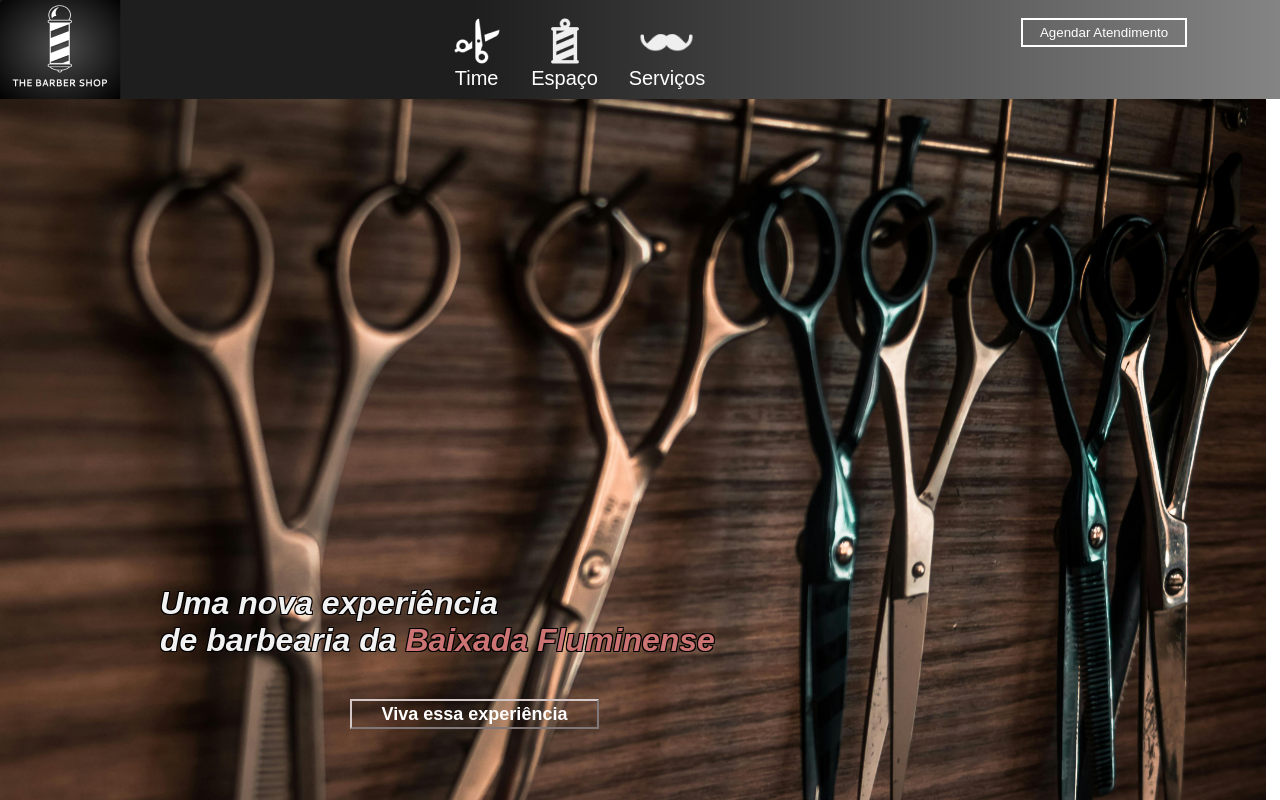
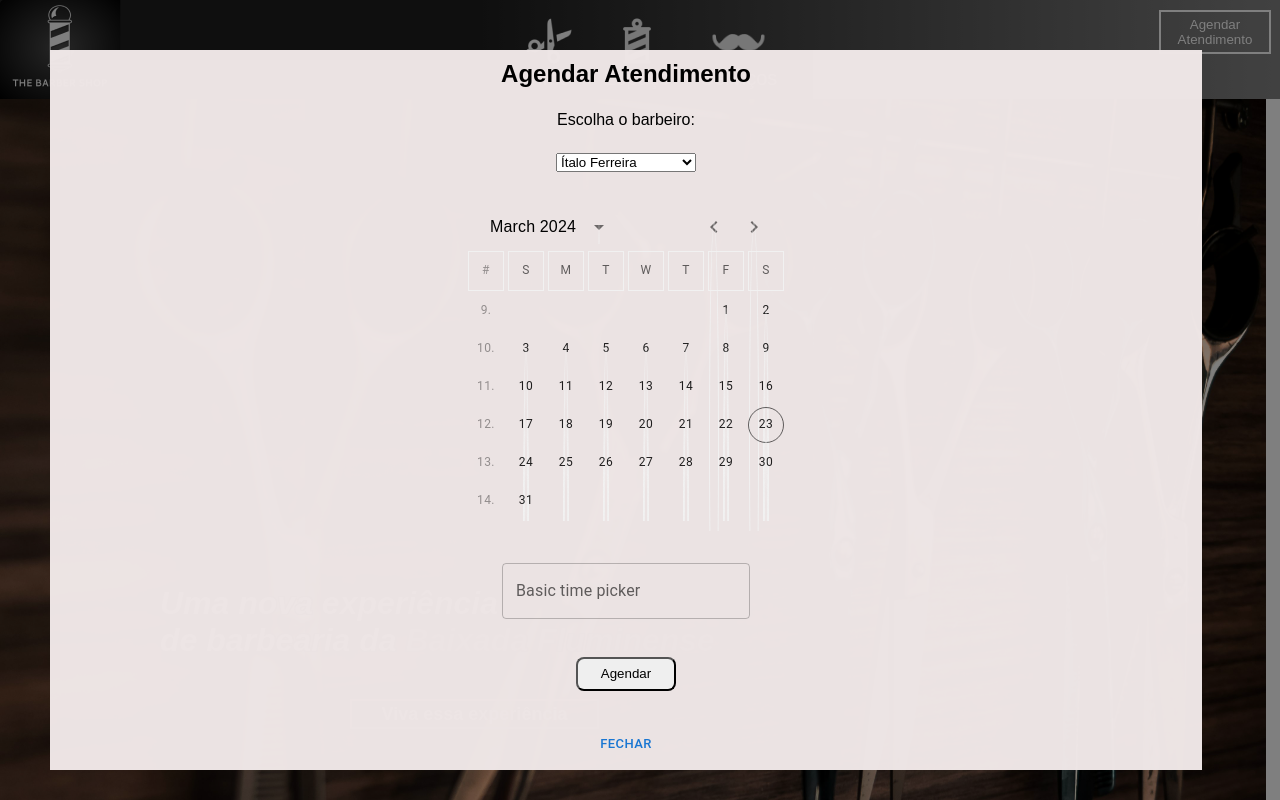
Before and after one commit to vvenetillo/barber-shop, a React (Vite) app: page / in a window 1280 px wide. Both pictures are taken after a click on the button "Agendar Atendimento". Shown: the top 800 px of the page. Built offline with nearby package versions, Linux system fonts and the light colour scheme.

Commit message:
create agendamento

```diff
--- a/package.json
+++ b/package.json
@@ -10,6 +10,12 @@
     "preview": "vite preview"
   },
   "dependencies": {
+    "@emotion/react": "^11.11.4",
+    "@emotion/styled": "^11.11.0",
+    "@mui/material": "^5.15.14",
+    "@mui/x-data-grid": "^7.0.0",
+    "@mui/x-date-pickers": "^7.0.0",
+    "dayjs": "^1.11.10",
     "react": "^18.2.0",
     "react-dom": "^18.2.0",
     "react-icons": "^5.0.1"
--- /dev/null
+++ b/src/components/Date/Date.jsx
@@ -0,0 +1,17 @@
+import { AdapterDayjs } from '@mui/x-date-pickers/AdapterDayjs';
+import { LocalizationProvider } from '@mui/x-date-pickers/LocalizationProvider';
+import { DateCalendar } from '@mui/x-date-pickers/DateCalendar';
+
+export default function AddWeekNumber() {
+  return (
+    <LocalizationProvider
+      dateAdapter={AdapterDayjs}
+      localeText={{
+        calendarWeekNumberHeaderText: '#',
+        calendarWeekNumberText: (weekNumber) => `${weekNumber}.`,
+      }}
+    >
+      <DateCalendar displayWeekNumber />
+    </LocalizationProvider>
+  );
+}
--- a/src/components/Navbar/Nav.jsx
+++ b/src/components/Navbar/Nav.jsx
@@ -1,11 +1,60 @@
+/* eslint-disable react/prop-types */
+import { useState } from "react";
+import { Modal, Button } from "@mui/material";
+
 import time from "../../assets/insp/tesoura.png";
 import pole from "../../assets/insp/pole.png";
 import mustache from "../../assets/insp/mustache.png";
 import barber from "../../assets/insp/export-bs.png";
 
+import Date from "../Date/Date.jsx";
+import Timer from "../Timer/Timer.jsx";
+
 import style from "../Navbar/nav.module.css";
 
+function AgendarAtendimentoModal({ isOpen, handleClose }) {
+  return (
+    <Modal
+      open={isOpen}
+      onClose={handleClose}
+      aria-labelledby="agendar-atendimento-modal-title"
+      aria-describedby="agendar-atendimento-modal-description"
+    >
+      <div className={style.modal}>
+        <h2 id="agendar-atendimento-modal-title">Agendar Atendimento</h2>
+        <label htmlFor="">Escolha o barbeiro:</label>
+        <select className={style.selection} id="selection">
+          <label>Escolha o barbeiro</label>
+          <option value="">Ítalo Ferreira</option>
+          <option value="">Bruno Oliveira</option>
+          <option value="">Diogo Santos</option>
+          <option value="">Wesley Nascimento</option>
+        </select>
+
+        <Date size="50px" />
+        <Timer className={style.timer}/>
+        <button type="button" onClick="" className={style.atendimento}>
+          Agendar
+        </button>
+        <Button onClick={handleClose} size="small" disableRipple>
+          Fechar
+        </Button>
+      </div>
+    </Modal>
+  );
+}
+
 function Navbar() {
+  const [modalOpen, setModalOpen] = useState(false);
+
+  const handleModalOpen = () => {
+    setModalOpen(true);
+  };
+
+  const handleModalClose = () => {
+    setModalOpen(false);
+  };
+
   return (
     <>
       <nav className={style.navbar}>
@@ -35,11 +84,20 @@ function Navbar() {
         </div>
 
         <div className={style.atendimento}>
-          <button type="submit" className={style.agendar}>
+          <button
+            type="button"
+            onClick={handleModalOpen}
+            className={style.agendar}
+          >
             Agendar Atendimento
           </button>
         </div>
       </nav>
+
+      <AgendarAtendimentoModal
+        isOpen={modalOpen}
+        handleClose={handleModalClose}
+      />
     </>
   );
 }
--- a/src/components/Navbar/nav.module.css
+++ b/src/components/Navbar/nav.module.css
@@ -62,3 +62,34 @@ li:hover{
     color: #FFFFFF;
     cursor: pointer;
 }
+
+.modal{
+    display:flex;
+    position: fixed;
+    justify-content: space-between;
+    align-items: center;
+    flex-direction: column;
+    margin: 50px;
+    left: 0;
+    right: 0;
+    width: 90vw;
+    height: 90%;
+    padding: 10px;
+    background-color: #efe7e7fb;
+    overflow: hidden;
+}
+
+
+.atendimento{
+    width: 100px;
+    text-align: center;
+    display: flex;
+    align-items: center;
+    justify-content: center;
+    border-radius: 8px;
+}
+
+.timer{
+    border-radius: 5px;
+    overflow: hidden;
+}
--- /dev/null
+++ b/src/components/Timer/Timer.jsx
@@ -0,0 +1,14 @@
+import { DemoContainer } from '@mui/x-date-pickers/internals/demo';
+import { AdapterDayjs } from '@mui/x-date-pickers/AdapterDayjs';
+import { LocalizationProvider } from '@mui/x-date-pickers/LocalizationProvider';
+import { TimePicker } from '@mui/x-date-pickers/TimePicker';
+
+export default function BasicTimePicker() {
+  return (
+    <LocalizationProvider dateAdapter={AdapterDayjs}>
+      <DemoContainer components={['TimePicker']}>
+        <TimePicker label="Basic time picker" />
+      </DemoContainer>
+    </LocalizationProvider>
+  );
+}
```
Also changed, not shown: 1 other file (tests, documents, lock files or other folders).
